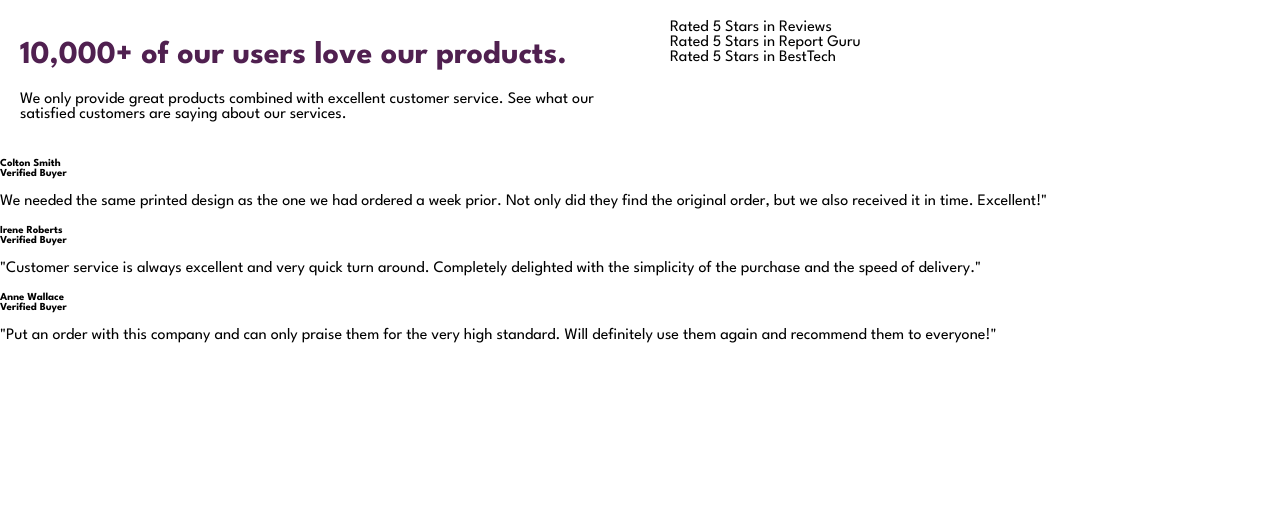
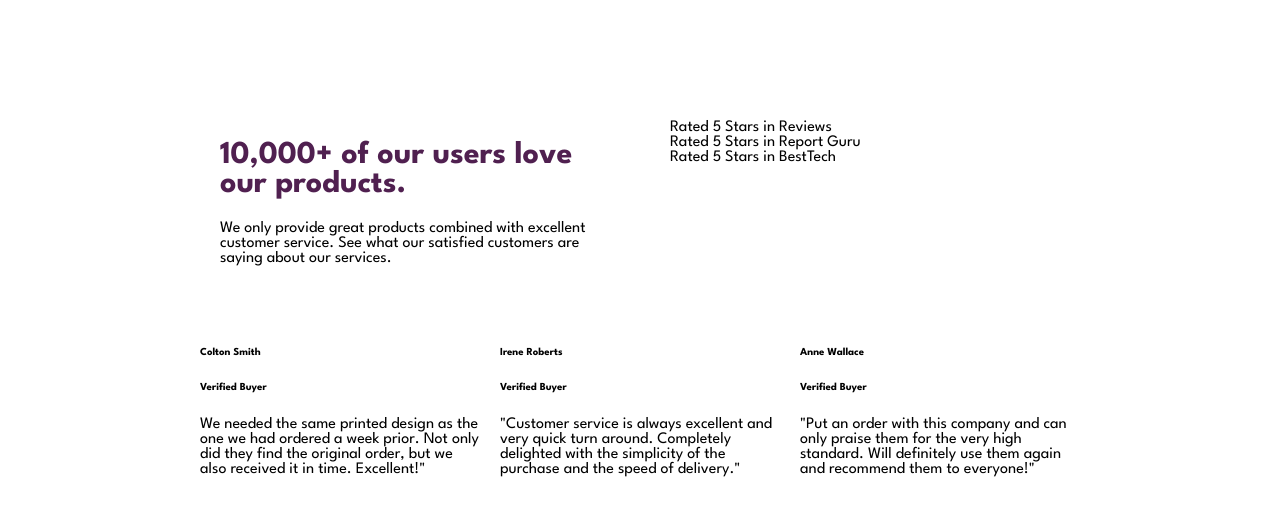
Before and after one commit to emiliaquerino/social-proof-section-master-, a plain HTML site: page index.html in a window 1280 px wide. Drawn offline with Linux system fonts and the light colour scheme.

Commit message:
organiza a diposição dos itens da div quotes

```diff
--- a/index.html
+++ b/index.html
@@ -24,20 +24,21 @@
         <h1>10,000+ of our users love our products.</h1>
 
         <p>
-      We only provide great products combined with excellent customer service.
-      See what our satisfied customers are saying about our services.
+          We only provide great products combined with excellent customer
+          service. See what our satisfied customers are saying about our
+          services.
         </p>
       </div>
 
-    <div class=rating>
+      <div class="rating">
         <div>Rated 5 Stars in Reviews</div>
         <div>Rated 5 Stars in Report Guru</div>
         <div>Rated 5 Stars in BestTech</div>
       </div>
     </div>
-</div>
+
     <div class="quotes">
-      <div>
+      <div class="quote-1">
         <!--inserir o avatar aqui-->
         <h6>Colton Smith</h6>
         <h6>Verified Buyer</h6>
@@ -49,7 +50,7 @@
         </p>
       </div>
 
-      <div>
+      <div class="quote-2">
         <!--inserir o avatar aqui-->
         <h6>Irene Roberts</h6>
         <h6>Verified Buyer</h6>
@@ -60,7 +61,7 @@
         </p>
       </div>
 
-      <div>
+      <div class="quote-3">
         <!--inserir o avatar aqui-->
         <h6>Anne Wallace</h6>
         <h6>Verified Buyer</h6>
--- a/style.css
+++ b/style.css
@@ -1,23 +1,26 @@
 body {
   font-family: "League Spartan", sans-serif;
-    margin: 0;
-    padding: 0;
+  margin: 100px 200px;
 }
 
 .container {
   display: grid;
   grid-template-columns: repeat(2, 1fr);
   grid-gap: 20px;
+  margin-bottom: 20px;
 }
 
-  .title-message, .rating {
+.title-message,
+.rating {
   padding: 20px;
 }
 
-  h1 {
+.title-message h1 {
   color: hsl(300, 43%, 22%);
 }
 
-  h6 {
-    margin: 0;
+.quotes {
+  display: grid;
+  grid-template-columns: repeat(3, 1fr);
+  grid-gap: 20px;
 }
```
Lines whose indentation alone changed are shown as unchanged.
